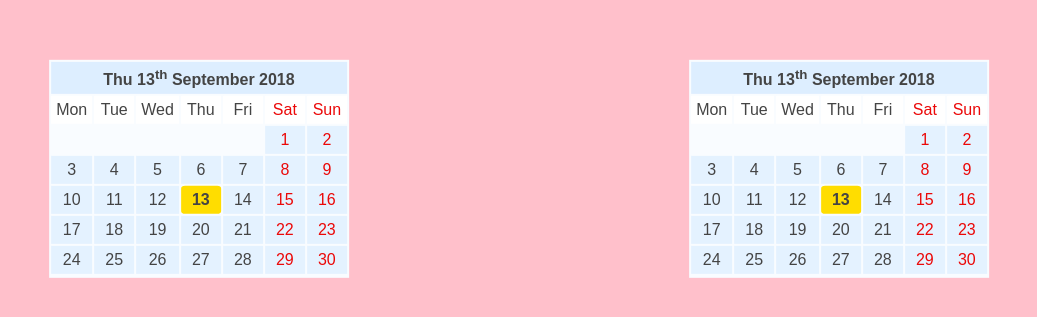
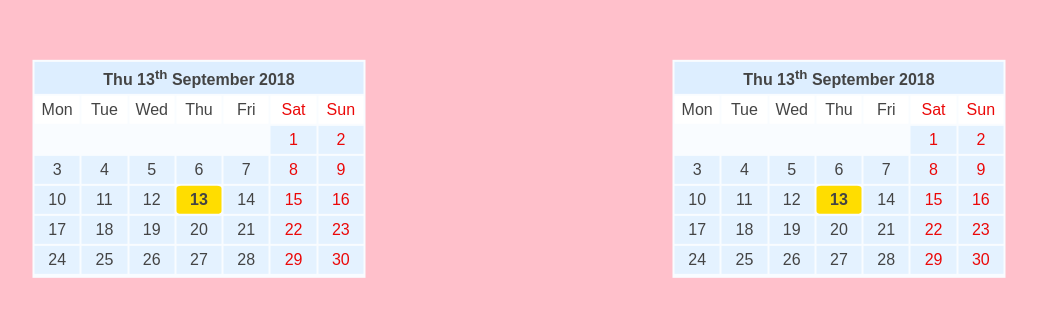
Before and after one commit to MartinDK/calendar2, a website: page index.html in a window 1280 px wide. Shown: the part 231-548 px from the top of the page, without its empty margins (121-1158 px from the left). Drawn offline with Linux system fonts and the light colour scheme.

Commit message:
Calendar cells equally sized

```diff
--- a/css/styles.css
+++ b/css/styles.css
@@ -8,6 +8,7 @@ body {
 table {
   background-color: #f9fcff;
   margin: 0;
+  width: 333px;
   position: absolute;
   top: 50%;
   left: 50%;
@@ -16,15 +17,15 @@ table {
 
 th {
   background-color: #ddeeff;
-  padding: 5px;
+  padding: 5px 0;
   font-weight: 600;
 }
 
 td {
   font-family: sans-serif;
   text-align: center;
-  width: 30px;
-  padding: 5px;
+  width: 33px;
+  padding: 5px 0;
 }
 
 /* weekend */
```
